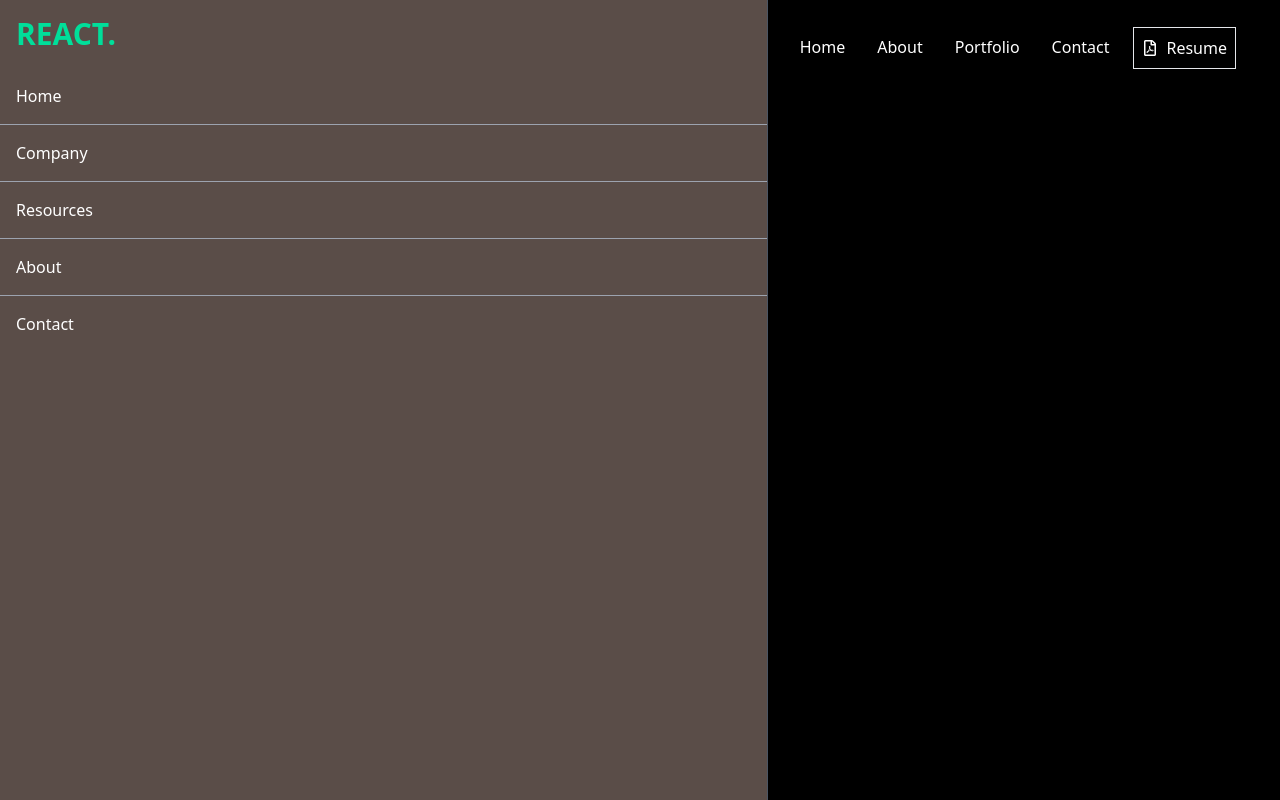
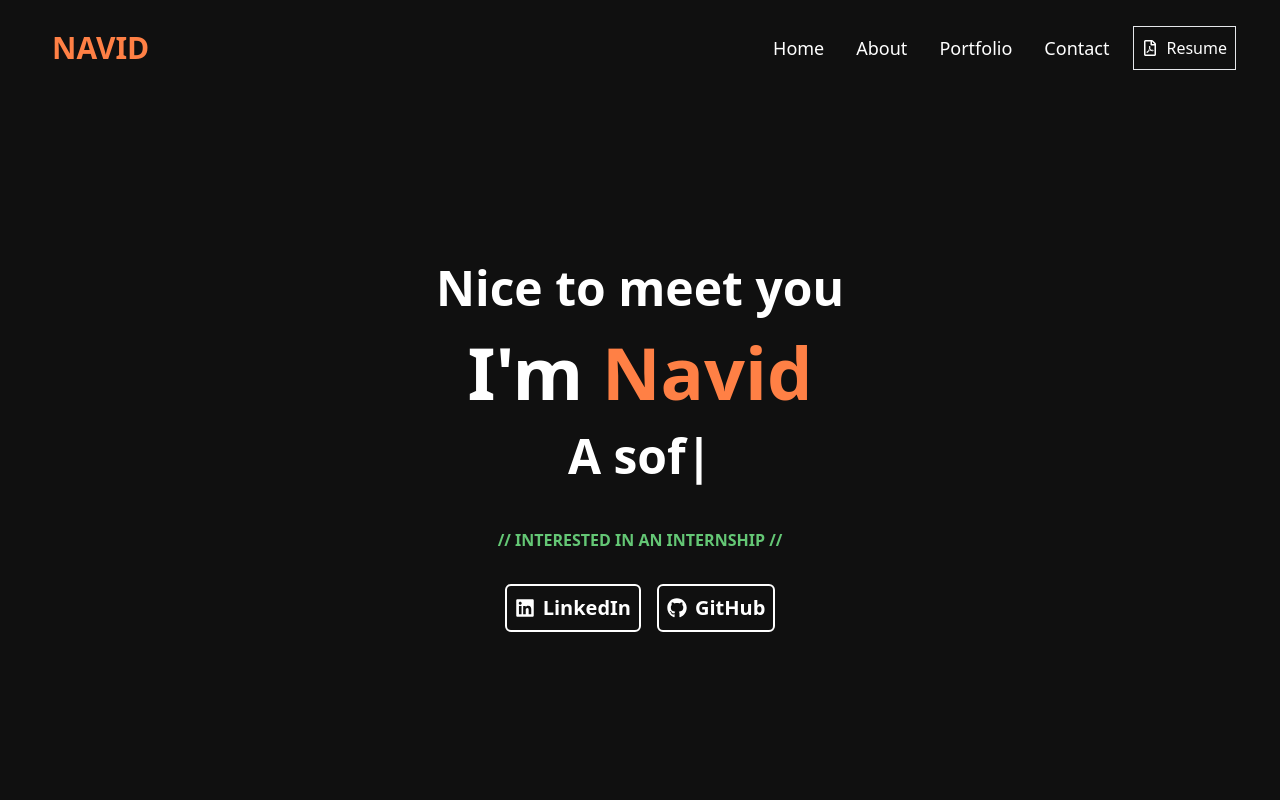
Before and after one commit to navidmirzad/nm-react-portfolio, a React (Create React App) app: page / in a window 1280 px wide. Built offline with nearby package versions, Linux system fonts and the light colour scheme.

Commit message:
hero component almost finished

```diff
--- a/package.json
+++ b/package.json
@@ -12,6 +12,7 @@
     "react-dom": "^18.2.0",
     "react-icons": "^5.0.1",
     "react-scripts": "5.0.1",
+    "react-typed": "^2.0.12",
     "web-vitals": "^2.1.4"
   },
   "scripts": {
@@ -39,6 +40,7 @@
     ]
   },
   "devDependencies": {
+    "@babel/plugin-proposal-private-property-in-object": "^7.21.11",
     "tailwindcss": "^3.4.1"
   }
 }
--- a/src/App.js
+++ b/src/App.js
@@ -1,10 +1,12 @@
 import React from "react";
 import Navbar from "./components/NavBar";
+import Hero from "./components/Hero";
 
 function App() {
   return (
     <div>
       <Navbar />
+      <Hero />
     </div>
   );
 }
--- /dev/null
+++ b/src/components/Hero.jsx
@@ -0,0 +1,46 @@
+/* eslint-disable react/jsx-no-comment-textnodes */
+import React from 'react'
+import { ReactTyped } from 'react-typed';
+import { FaLinkedin, FaGithub } from "react-icons/fa";
+
+
+const Hero = () => {
+  return (
+    <div className='text-white'>
+        <div className='max-w-[800px] mt-[-96px] w-full h-screen mx-auto text-center flex flex-col justify-center'>
+            <p className='md:text-5xl sm:text-4xl text-xl font-bold mt-24'>Nice to meet you</p>
+            <h2 className='md:text-7xl sm:text-6xl text-4xl font-bold md:py-6'> I'm <span style={{ color: '#ff8045' }}>Navid</span></h2>
+            <div>
+                <ReactTyped
+                className='md:text-5xl sm:text-4xl text-xl font-bold'
+                strings={['A software developer!', 'A designer at heart']}
+                typeSpeed={90}
+                backSpeed={110}
+                loop
+                />
+            </div>
+            <p className='text-[#64c775] font-bold p-2 mt-10'> // INTERESTED IN AN INTERNSHIP //</p>
+
+            <div className='flex gap-4 z-50 justify-center md:justify-center lg:justify-center mt-6'>
+            <a href="https://www.linkedin.com/in/navidmirzad/"
+                className='flex items-center p-2 bg-transparent border-white border-2 text-white rounded-md text-xl font-bold cursor-pointer relative z-10 group hover:text-[#ff8045] hover:border-[#ff8045]'
+                target="_blank"
+                rel="noopener noreferrer">
+                <FaLinkedin className="mr-2" /> LinkedIn
+            </a>
+
+            <a href="https://github.com/navidmirzad"
+                className='flex items-center p-2 bg-transparent border-white border-2 text-white rounded-md text-xl font-bold cursor-pointer relative z-10 group hover:text-[#ff8045] hover:border-[#ff8045]'
+                target="_blank"
+                rel="noopener noreferrer">
+                <FaGithub className="mr-2" /> GitHub
+            </a>
+            </div>
+
+        </div>
+
+    </div>
+  )
+}
+
+export default Hero
--- a/src/components/NavBar.jsx
+++ b/src/components/NavBar.jsx
@@ -3,7 +3,7 @@ import { AiOutlineClose, AiOutlineMenu } from "react-icons/ai";
 import { FaRegFilePdf } from "react-icons/fa"; // Importing the PDF icon
 
 const Navbar = () => {
-  const [nav, setNav] = useState(false);
+  const [nav, setNav] = useState(true);
 
   const handleNav = () => {
     setNav(!nav);
@@ -11,8 +11,23 @@ const Navbar = () => {
 
   return (
     <div className="flex justify-between items-center h-24 max-w-[1240px] mx-auto px-4 text-white">
-      <h1 className="w-full text-3xl font-bold text-[#dfbdbd]">NAVID</h1>
+  {/* TODO: border-2 border-sky-600 rounded-3xl m-2 add this outline border to the minimzed view / mobile phone view of the navbar */}
+      <h1 className="w-full text-3xl font-bold text-[#ff8045] p-4">NAVID</h1>
       <ul className="hidden md:flex">
+        <li className="p-4 text-lg">Home</li>
+        <li className="p-4 text-lg">About</li>
+        <li className="p-4 text-lg">Portfolio</li>
+        <li className="p-4 text-lg">Contact</li>
+        <a href="/CVPRAKTIK.pdf"
+          className="flex items-center p-2 border border-gray-200 m-2 hover:border-[#ff8045] hover:text-[#ff8045]" download>
+          <FaRegFilePdf className="mr-2 hover:border-[#ff8045]" />
+          Resume</a>
+      </ul>
+      <div onClick={handleNav} className="block md:hidden">
+          {!nav ? <AiOutlineClose size={20}/> : <AiOutlineMenu size={20} />}
+      </div>
+      <ul className={!nav ? "fixed left-0 top-0 w-[60%] h-full border-r border-r-gray-600 bg-[#5a4d48] ease-out duration-500 " : "ease-in-out duration-500 fixed left-[-100%]"}>
+        <h1 className='w-full text-3xl font-bold text-[#ff8045] m-4'>NAVID</h1>
         <li className="p-4">Home</li>
         <li className="p-4">About</li>
         <li className="p-4">Portfolio</li>
@@ -22,17 +37,6 @@ const Navbar = () => {
           <FaRegFilePdf className="mr-2" />
           Resume</a>
       </ul>
-      <div onClick={handleNav} className="block md:hidden">
-          {nav ? <AiOutlineClose size={25}/> : <AiOutlineMenu size={25} />}
-      </div>
-      <ul className={!nav ? "fixed left-0 top-0 w-[60%] h-full border-r border-r-gray-600 bg-[#5a4d48] ease-out duration-500" : "ease-in-out duration-500 fixed left-[-100%]"}>
-        <h1 className='w-full text-3xl font-bold text-[#00df9a] m-4'>REACT.</h1>
-          <li className='p-4 border-b border-gray-400'>Home</li>
-          <li className='p-4 border-b border-gray-400'>Company</li>
-          <li className='p-4 border-b border-gray-400'>Resources</li>
-          <li className='p-4 border-b border-gray-400'>About</li>
-          <li className='p-4'>Contact</li>
-      </ul>
     </div>
   );
 };
--- a/src/components/txt.jsx
+++ /dev/null
@@ -1,42 +0,0 @@
-import React, { useState } from "react";
-import { FaRegFilePdf } from "react-icons/fa"; // Importing the PDF icon
-import { AiOutlineClose, AiOutlineMenu } from "react-icons/ai";
-
-const Navbar = () => {
-  const [nav, setNav] = useState(false);
-
-  const handleNav = () => {
-    setNav(!nav);
-  };
-
-  return (
-    <div className="flex justify-between items-center h-24 max-w-[1240px] mx-auto px-4 text-white">
-      <h1 className="w-full text-3xl font-bold text-[#dfbdbd]">Navid</h1>
-      <ul className="hidden md:flex">
-        <li className="p-4">Home</li>
-        <li className="p-4">About</li>
-        <li className="p-4">Portfolio</li>
-        <li className="p-4">Contact</li>
-        <a href="/CVPRAKTIK.pdf"
-          className="flex items-center p-2 border border-gray-200 m-2" download>
-          <FaRegFilePdf className="mr-2" />
-          Resume</a>
-      </ul>
-      <div onClick={handleNav} className='block md:hidden'>
-          {nav ? <AiOutlineClose size={25}/> : <AiOutlineMenu size={25} />}
-      </div>
-        <ul className={!nav ? "fixed left-0 top-0 w-[60%] h-full border-r border-r-gray-600 bg-[#5a4d48] ease-out duration-500" : "fixed left[-100%]"}>
-        <h1 className="w-full text-3xl font-bold text-[#dfbdbd] m-4">Navid</h1>
-          <li className="p-4 border-b border-gray-400"> Home</li>
-          <li className="p-4 border-b border-gray-400">About</li>
-          <li className="p-4 border-b border-gray-400">Portfolio</li>
-          <li className="p-4 border-b border-gray-400">Contact</li>
-          <a
-            href="/CVPRAKTIK.pdf" className="flex items-center p-2 border mt-4" download><FaRegFilePdf className="mr-2" />
-            Resume</a>
-        </ul>
-      </div>
-  );
-};
-
-export default Navbar;
--- a/src/index.css
+++ b/src/index.css
@@ -4,5 +4,5 @@
 
 
 body {
-  background-color: #000000;
+  background-color: #101010;
 }
--- a/tailwind.config.js
+++ b/tailwind.config.js
@@ -1,4 +1,5 @@
 /** @type {import('tailwindcss').Config} */
+
 module.exports = {
   content: ["./src/**/*.{js,jsx,ts,tsx}"],
   theme: {
```
Also changed, not shown: 1 other file (tests, documents, lock files or other folders).
